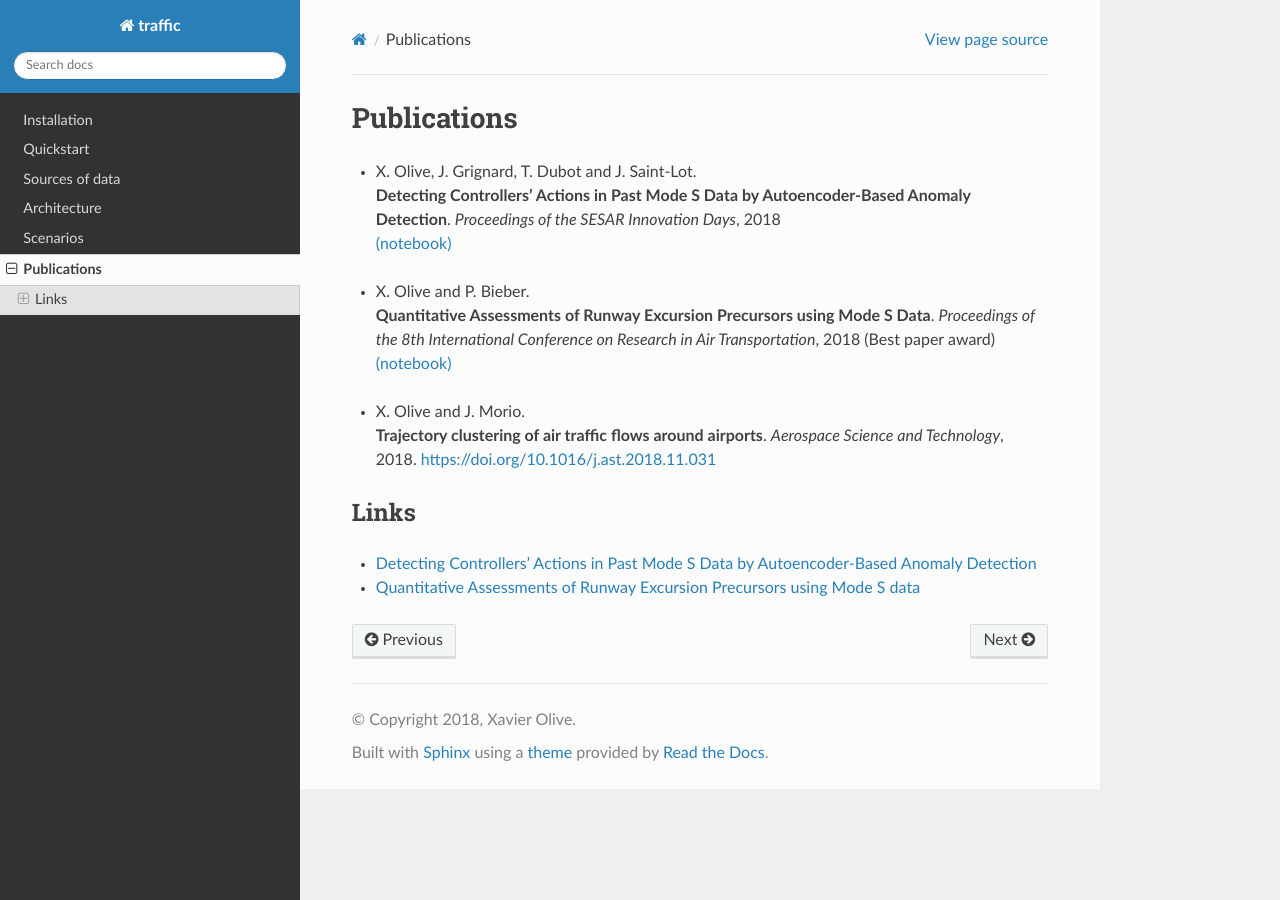
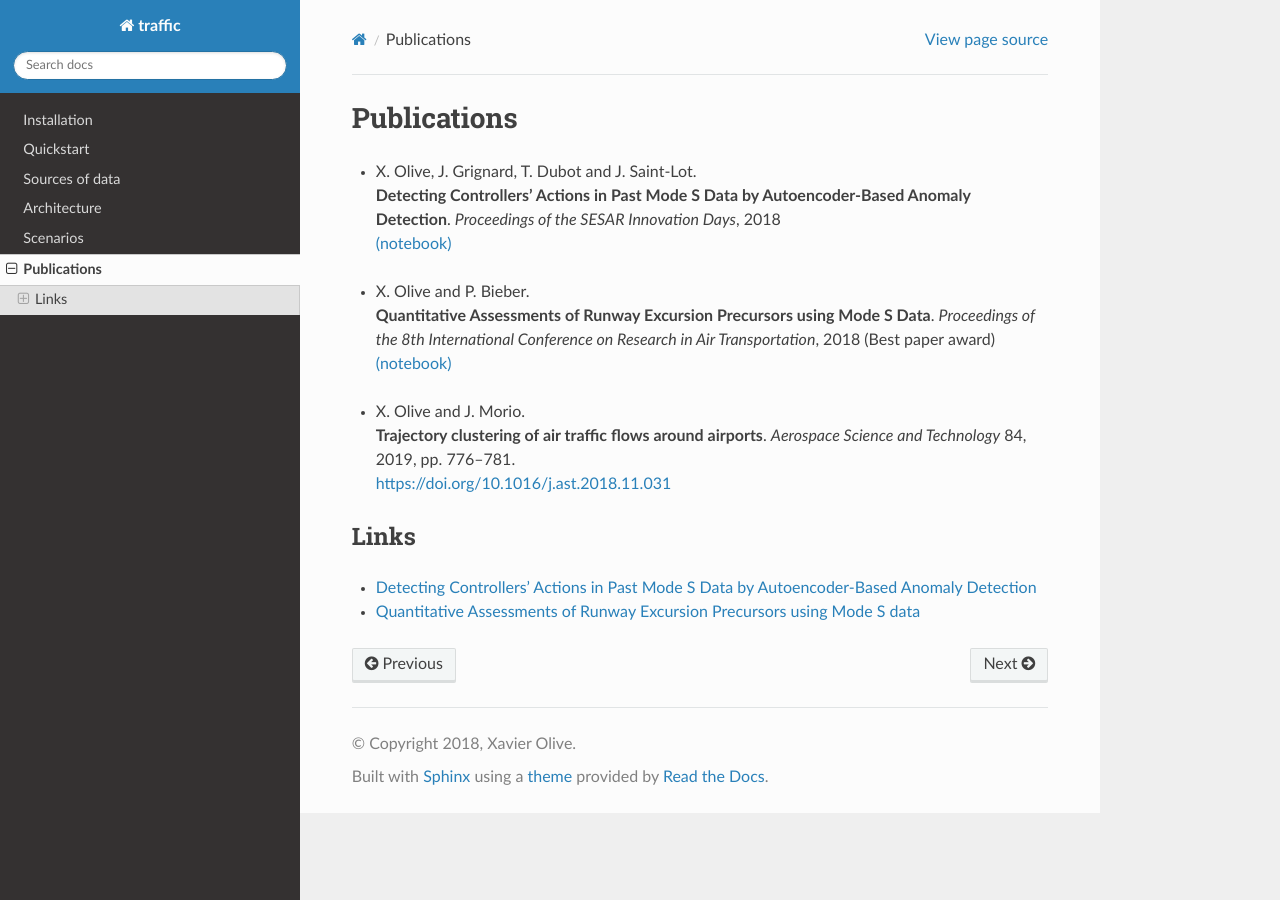
Before and after one commit to xoolive/traffic, a Sphinx documentation site: the page built from docs/publications.rst, in a window 1280 px wide. Built offline with Sphinx 7.4.7 and the Read the Docs theme 2.0.0, drawn with Linux system fonts in a browser that asks for light colours; a script that is not in the unit is left out; comment, search, counter and statistics services are not loaded.

Commit message:
minor edit

```diff
--- a/docs/publications.rst
+++ b/docs/publications.rst
@@ -10,7 +10,8 @@ Publications
   | `(notebook) <paper/runway_excursion.html>`__
 
 - | X. Olive and J. Morio.
-  | **Trajectory clustering of air traffic flows around airports**. *Aerospace Science and Technology*, 2018. https://doi.org/10.1016/j.ast.2018.11.031
+  | **Trajectory clustering of air traffic flows around airports**. *Aerospace Science and Technology* 84, 2019, pp. 776--781.
+  | https://doi.org/10.1016/j.ast.2018.11.031
 
 Links
 -----
```
